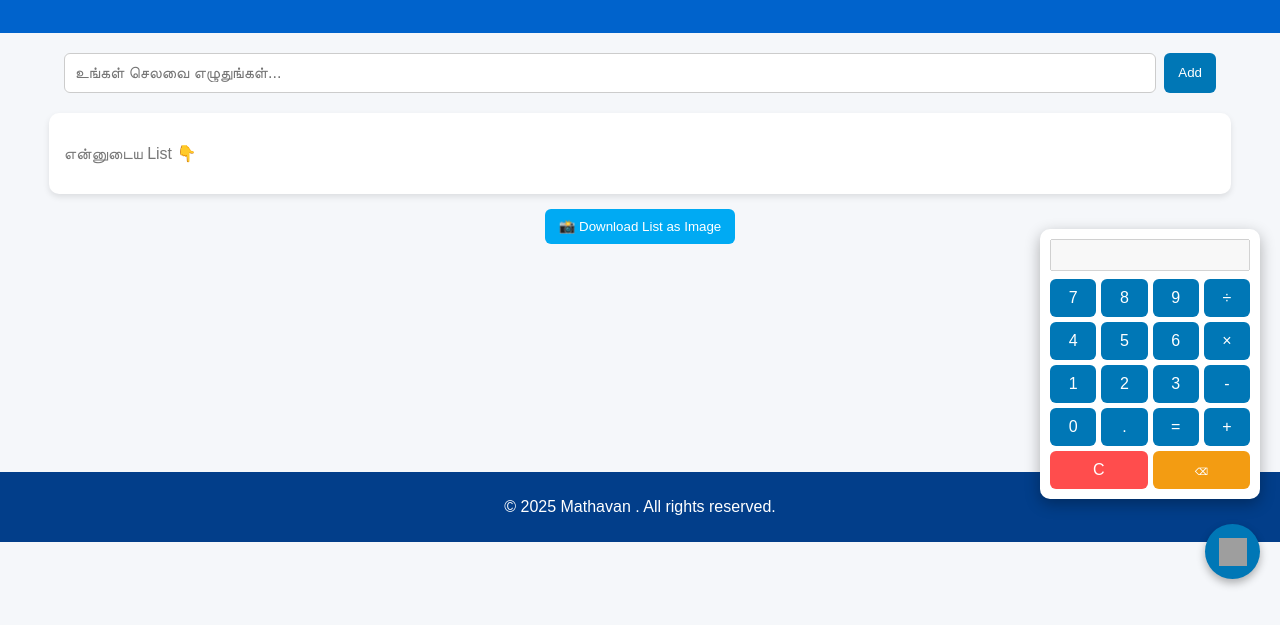
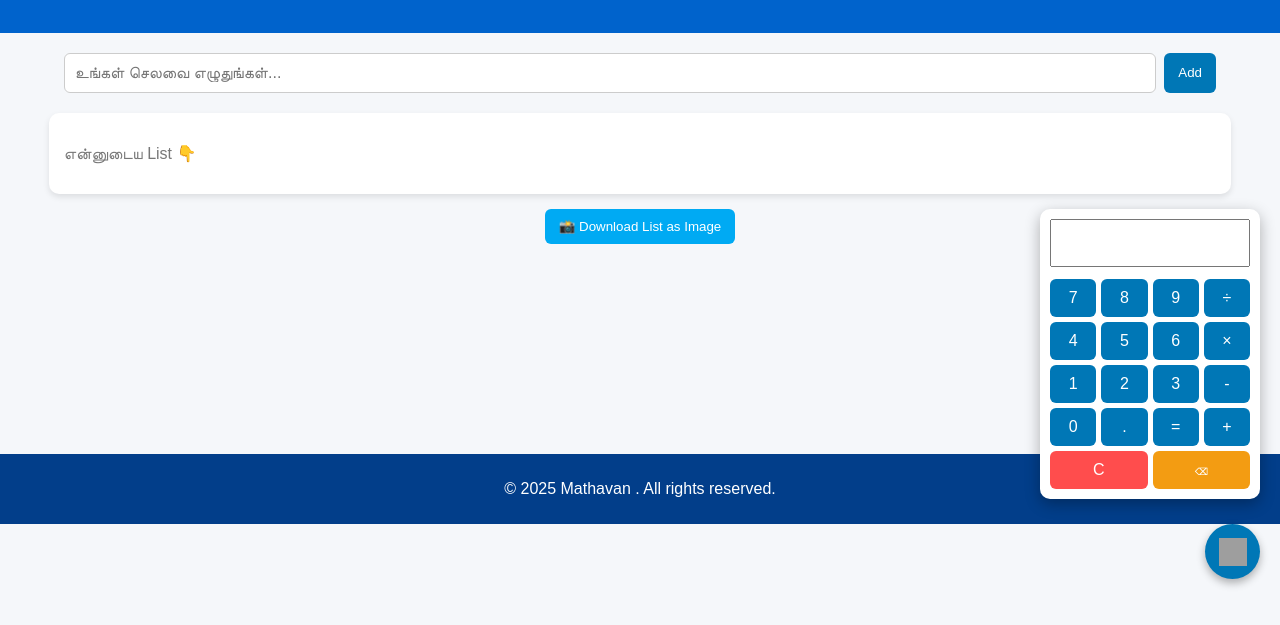
Before and after one commit to onlineweb123/Budget-Calculator, a plain HTML site: page index.html in a window 1280 px wide. Both pictures are taken after a click on the element 1232 px from the left and 672 px from the top of the page. Shown: the part 121-746 px from the top of the page. Drawn offline with nearby package versions, Linux system fonts and the light colour scheme; grey boxes are pictures that could not be loaded.

Commit message:
Update index.html

```diff
--- a/index.html
+++ b/index.html
@@ -1,3 +1,4 @@
+<!DOCTYPE html>
 <!DOCTYPE html>
 <html lang="ta">
 <head>
@@ -142,13 +143,20 @@
       z-index: 2000;
     }
 
-    #calculator input {
+    #calcScreen {
       width: 100%;
+      min-height: 40px;
+      max-height: 100px;
       padding: 5px;
       margin-bottom: 8px;
       text-align: right;
       font-size: 16px;
       box-sizing: border-box;
+      resize: none;
+      overflow-y: auto;
+      overflow-wrap: break-word;
+      white-space: pre-wrap;
+      word-break: break-word;
     }
 
     .calc-buttons {
@@ -210,11 +218,9 @@
     <p style="color:#777;"> என்னுடைய List 👇</p>
   </div>
 
-  <!-- ✅ Download Button -->
   <button id="downloadBtn">📸 Download List as Image</button>
 
-
- <br><br><br><br><br><br><br><br><br><br><br>
+  <br><br><br><br><br><br><br><br><br><br>
 
 
   <footer>
@@ -226,7 +232,7 @@
   </div>
 
   <div id="calculator">
-    <input type="text" id="calcScreen" disabled>
+    <textarea id="calcScreen" readonly></textarea>
     <div class="calc-buttons">
       <button>7</button><button>8</button><button>9</button><button>÷</button>
       <button>4</button><button>5</button><button>6</button><button>×</button>
@@ -239,7 +245,6 @@
     </div>
   </div>
 
-  <!-- ✅ html2canvas library -->
   <script src="https://cdnjs.cloudflare.com/ajax/libs/html2canvas/1.4.1/html2canvas.min.js"></script>
 
   <script>
@@ -287,6 +292,7 @@
             let safeExpression = expression.replace(/×/g, "*").replace(/÷/g, "/");
             expression = eval(safeExpression).toString();
             screen.value = expression;
+            screen.scrollTop = screen.scrollHeight;
           } catch {
             screen.value = "Error";
             expression = "";
@@ -294,6 +300,7 @@
         } else {
           expression += value;
           screen.value = expression;
+          screen.scrollTop = screen.scrollHeight;
         }
       });
     });
@@ -306,6 +313,7 @@
     backBtn.addEventListener("click", () => {
       expression = expression.slice(0, -1);
       screen.value = expression;
+      screen.scrollTop = screen.scrollHeight;
     });
 
     function makeDraggable(el) {
@@ -321,6 +329,8 @@
       el.addEventListener("touchmove", drag, { passive: false });
 
       function dragStart(e) {
+        // ✅ calcScreen-ல் drag ஆரம்பிக்கக் கூடாது
+        if (e.target.id === "calcScreen") return;
         isDragging = true;
         initialX = e.type === "touchstart" ? e.touches[0].clientX - xOffset : e.clientX - xOffset;
         initialY = e.type === "touchstart" ? e.touches[0].clientY - yOffset : e.clientY - yOffset;
@@ -346,7 +356,6 @@
     makeDraggable(calculator);
     makeDraggable(document.getElementById("calcButton"));
 
-    // ✅ Download List as Image
     document.getElementById("downloadBtn").addEventListener("click", () => {
       const listContainer = document.getElementById("listContainer");
       html2canvas(listContainer).then(canvas => {
```
